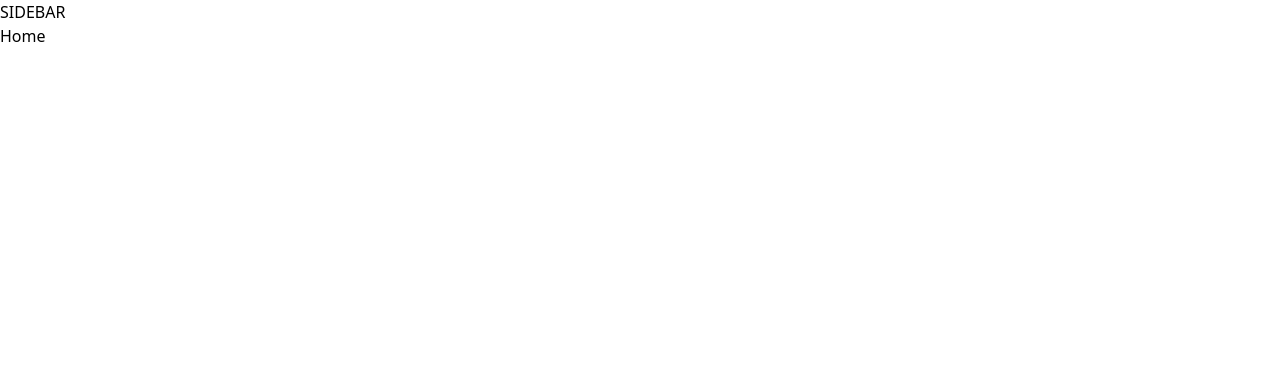
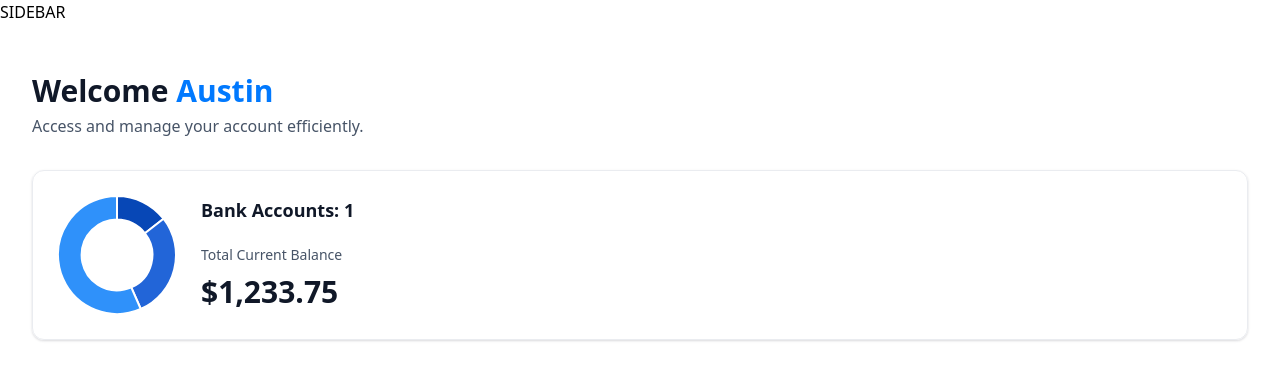
Before and after one commit to AustinAceC/HorizonApp, a Next.js app: page / in a window 1280 px wide. Shown: the top 380 px of the page. Built offline with nearby package versions, Linux system fonts and the light colour scheme.

Commit message:
implement Chart JS and animated counter in the balance box

```diff
--- a/app/(ROOT)/page.tsx
+++ b/app/(ROOT)/page.tsx
@@ -1,8 +1,27 @@
+import HeaderBox from '@/components/ui/HeaderBox'
+import TotalBalanceBox from '@/components/ui/TotalBalanceBox'
 import React from 'react'
 
 const Home = () => {
+  const loggedIn = { firstName: 'Austin'}
   return (
-    <div>Home</div>
+    <section className="home">
+      <div className="home-content">
+        <header className='home-header'>
+          <HeaderBox
+            type='greeting'
+            title='Welcome'
+            user={loggedIn?.firstName || 'Guest'}
+            subtext='Access and manage your account efficiently.'
+          />
+          <TotalBalanceBox
+            accounts = {[]}
+            totalBanks = {1}
+            totalCurrentBalance = {1233.75}
+          />
+        </header>
+      </div>
+    </section>
   )
 }
 
--- /dev/null
+++ b/components/ui/AnimatedCounter.tsx
@@ -0,0 +1,17 @@
+'use client';
+import React from 'react'
+import CountUp from 'react-countup'
+
+const AnimatedCounter = ({ amount }: {amount: number}) => {
+  return (
+    <div className='w-full'>
+        <CountUp
+        decimal='.'
+        prefix='$'
+        decimals={2}
+        end={amount}/>
+    </div>
+  )
+}
+
+export default AnimatedCounter
--- /dev/null
+++ b/components/ui/DoughnutChart.tsx
@@ -0,0 +1,30 @@
+'use client';
+import { Chart as ChartJS, ArcElement, Tooltip, Legend } from 'chart.js';
+import React from 'react'
+import { Doughnut } from 'react-chartjs-2';
+ChartJS.register(ArcElement,Tooltip, Legend);
+
+const DoughnutChart = ({accounts}: DoughnutChartProps) => {
+    const data = {
+        labels: [
+            'Bank 1', 'Bank 2', 'Bank 3'
+        ],
+        datasets: [{
+            label: 'Banks',
+            data: [1250, 2500, 4890],
+            backgroundColor: ['#0747b6', '#2265d8', '#2f91fa'],
+            hoverOffset: 4,
+        }],
+    }
+  return <Doughnut
+   data={data}
+   options={{
+    cutout: '60%',
+    plugins: {
+        legend: {display: false}
+
+    }
+    }}
+   />
+}
+export default DoughnutChart
--- /dev/null
+++ b/components/ui/HeaderBox.tsx
@@ -0,0 +1,20 @@
+import React from 'react'
+
+const HeaderBox = ({ type = 'title', title, subtext, user}: HeaderBoxProps) => {
+  return (
+    <div className="header-box">
+        <h1 className='header-box-title'>
+        {title}
+        {type === 'greeting' && (
+            <span className='text-bankGradient'>
+                &nbsp;{user}
+
+            </span>)}
+        </h1>
+        <p className='header-box-subtext'>{subtext}</p>
+
+    </div>
+  )
+}
+
+export default HeaderBox
--- /dev/null
+++ b/components/ui/TotalBalanceBox.tsx
@@ -0,0 +1,31 @@
+
+import React from 'react'
+import AnimatedCounter from './AnimatedCounter'
+import DoughnutChart from './DoughnutChart'
+
+const TotalBalanceBox = ({
+    accounts = [], totalBanks, totalCurrentBalance
+}: TotalBalanceBoxProps) => {
+  return (
+    <section className='total-balance'>
+        <div className='total-balance-chart'>
+            <DoughnutChart accounts={accounts} />
+        </div>
+        <div className='flex flex-col gap-6'>
+            <h2 className='header-2'>
+                Bank Accounts: {totalBanks}
+            </h2>
+            <div className='flex flex-col gap-2'>
+                <p className='total-balance-label'>
+                    Total Current Balance
+                </p>
+                <div className='total-balance-amount flex-center gap-2'>
+                    <AnimatedCounter amount={totalCurrentBalance} />
+                </div>
+            </div>
+        </div>
+    </section>
+  )
+}
+
+export default TotalBalanceBox
--- a/package.json
+++ b/package.json
@@ -11,11 +11,15 @@
   "dependencies": {
     "@radix-ui/react-icons": "^1.3.0",
     "@radix-ui/react-slot": "^1.1.0",
+    "chart.js": "^4.4.4",
     "class-variance-authority": "^0.7.0",
     "clsx": "^2.1.1",
     "lucide-react": "^0.446.0",
     "next": "14.2.13",
+    "query-string": "^9.1.0",
     "react": "^18",
+    "react-chartjs-2": "^5.2.0",
+    "react-countup": "^6.5.3",
     "react-dom": "^18",
     "tailwind-merge": "^2.5.2",
     "tailwindcss-animate": "^1.0.7"
--- a/types/index.d.ts
+++ b/types/index.d.ts
@@ -202,7 +202,7 @@
   appwriteItemId?: string;
 }
 
-declare interface TotlaBalanceBoxProps {
+declare interface TotalBalanceBoxProps {
   accounts: Account[];
   totalBanks: number;
   totalCurrentBalance: number;
```
Also changed, not shown: 1 other file (tests, documents, lock files or other folders).
